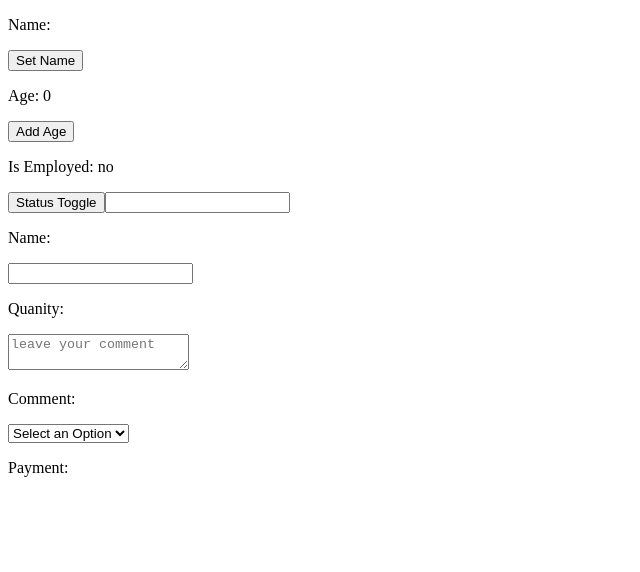
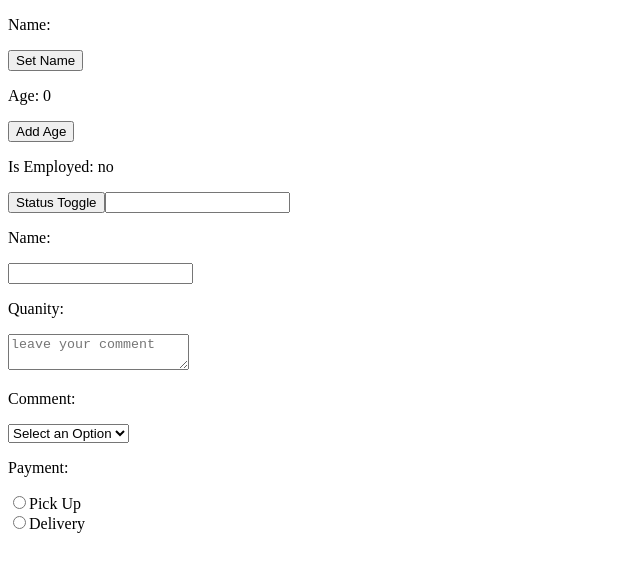
Before and after one commit to CheaRitheavatey/reactLearning, a React (Vite) app in the folder my-react/: page / in a window 1280 px wide. Shown: the top 572 px of the page, without its empty margins (0-640 px from the left). Built offline with nearby package versions, Linux system fonts and the light colour scheme; what type-check would draw is missing.

Commit message:
Update MyComponent.jsx

```diff
--- a/my-react/src/components/MyComponent.jsx
+++ b/my-react/src/components/MyComponent.jsx
@@ -8,6 +8,7 @@ function MyComponent() {
     const [comment, setComment] = useState("");
     const [payment, setPayment] = useState("");
     const [divery, setDivery] = useState("");
+
     const updateName = () => {
         setName("Jonh Doe");
     }
@@ -37,7 +38,7 @@ function MyComponent() {
         setPayment(e.target.value)
     }
     function handleDiveryChange(e) {
-        setDivery
+        setDivery(e.target.value);
     }
     return (
         <div>
@@ -67,6 +68,17 @@ function MyComponent() {
                 <option value="giftCard">Gift Card</option>
             </select>
             <p>Payment: {payment}</p>
+
+            <label htmlFor="">
+                <input type="radio" value="Pick Up" checked={divery === "Pick Up"} onChange={handleDiveryChange}/>
+
+                Pick Up
+            </label>
+            <br />
+            <label htmlFor="">
+                <input type="radio" value="Delivery" checked={divery === "Delivery"} onChange={handleDiveryChange} />
+                Delivery
+            </label>
         </div>
     );
 }
```
